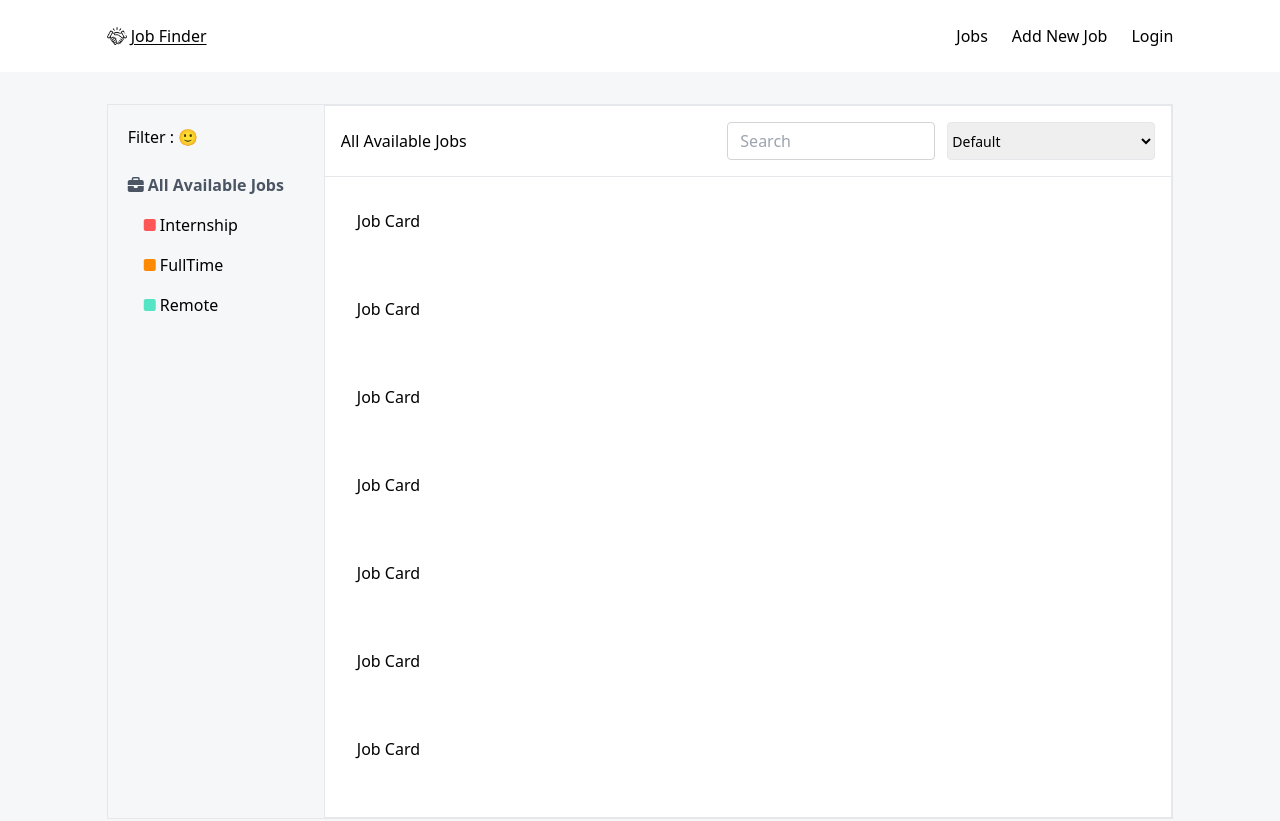
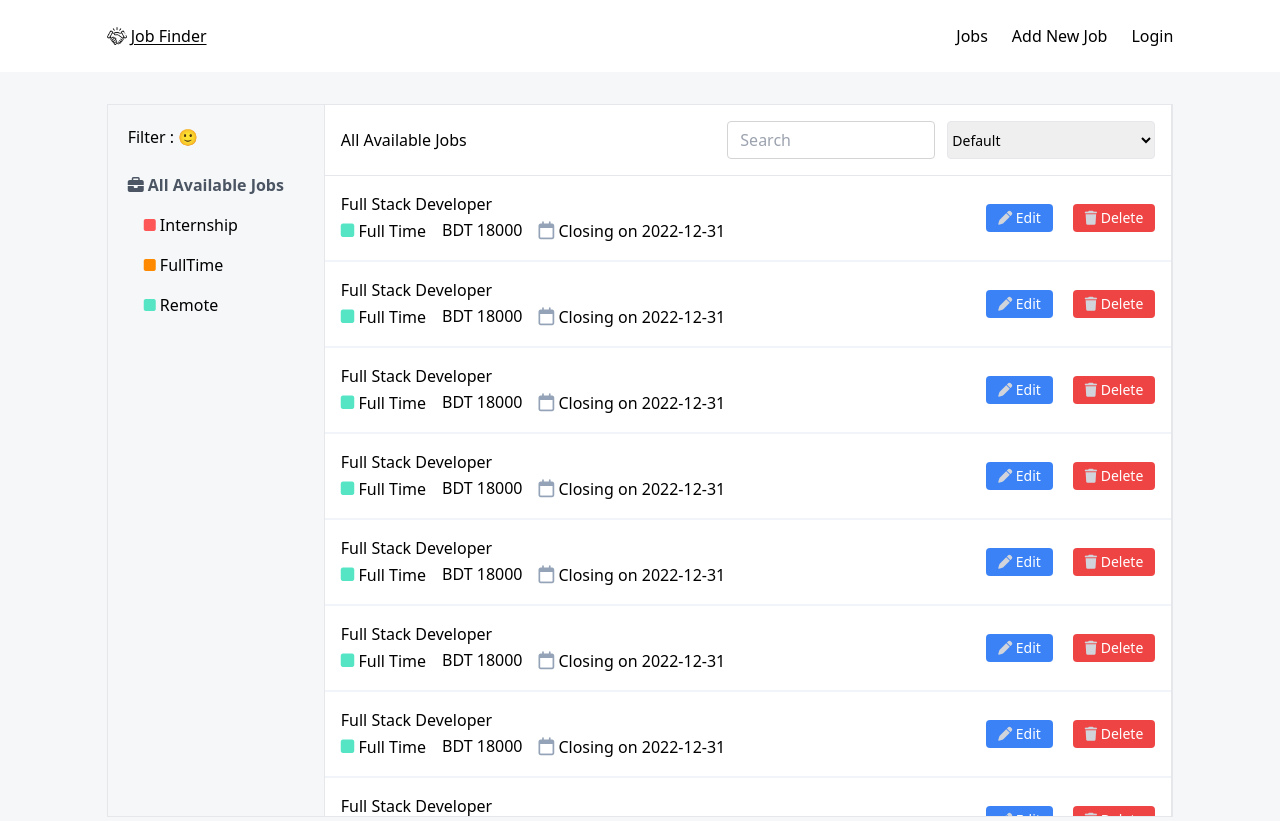
Before and after one commit to Imran-2022/jobFinderF, a React (Vite) app: page /jobs in a window 1280 px wide. Shown: the top 821 px of the page. Built offline with nearby package versions, Linux system fonts and the light colour scheme.

Commit message:
job page

```diff
--- a/src/App.jsx
+++ b/src/App.jsx
@@ -1,8 +1,9 @@
 import React from 'react'
 import { Routes, Route } from 'react-router-dom'
-import Navigation from './components/Navigation'
 import AddJob from './pages/AddJob'
+import EditJob from './pages/EditJob'
 import Home from './pages/Home'
+import JobDetails from './pages/JobDetails'
 import Login from './pages/Login'
 function App() {
   return (
@@ -10,6 +11,8 @@ function App() {
       <Routes>
         <Route path='/jobs' element={<Home />} />
         <Route path='/jobs/add' element={<AddJob />} />
+        <Route path='/jobs/edit/:editId' element={<EditJob />} />
+        <Route path='/jobs/details/:detailsId' element={<JobDetails />} />
         <Route path='/login' element={<Login />} />
       </Routes>
     </>
--- a/src/components/HomeMenu.jsx
+++ b/src/components/HomeMenu.jsx
@@ -5,11 +5,11 @@ const HomeMenu = () => {
         <div className='flex items-center justify-between border-b p-4'>
             <p>All Available Jobs</p>
             <div className='flex gap-3'>
-                <div class="xl:w-52">
-                    <div class="relative flex w-full flex-wrap items-stretch">
+                <div className="xl:w-52">
+                    <div className="relative flex w-full flex-wrap items-stretch">
                         <input
                             type="search"
-                            class="relative m-0 block w-[1%] min-w-0 flex-auto rounded border border-solid border-neutral-300 bg-transparent bg-clip-padding px-3 py-1.5 text-base font-normal text-neutral-700 outline-none transition duration-300 ease-in-out focus:border-primary-600 focus:text-neutral-700 focus:shadow-te-primary focus:outline-none "
+                            className="relative m-0 block w-[1%] min-w-0 flex-auto rounded border border-solid border-neutral-300 bg-transparent bg-clip-padding px-3 py-1.5 text-base font-normal text-neutral-700 outline-none transition duration-300 ease-in-out focus:border-primary-600 focus:text-neutral-700 focus:shadow-te-primary focus:outline-none "
                             placeholder="Search"
                             aria-label="Search"
                             aria-describedby="button-addon2" />
--- a/src/components/Job.jsx
+++ b/src/components/Job.jsx
@@ -3,15 +3,7 @@ import JobCard from './JobCard'
 
 function Job() {
   return (
-    <div>
-        <JobCard/>
-        <JobCard/>
-        <JobCard/>
-        <JobCard/>
-        <JobCard/>
-        <JobCard/>
-        <JobCard/>
-        <JobCard/>
+    <div className='divide-y-2 divide-slate-100'>
         <JobCard/>
         <JobCard/>
         <JobCard/>
--- a/src/components/JobCard.jsx
+++ b/src/components/JobCard.jsx
@@ -1,52 +1,34 @@
 import React from 'react';
+import { Link } from 'react-router-dom';
 
 const JobCard = () => {
     return (
-        <div className='p-8'>
-            <p>Job Card</p>
+        <div className='p-4 '>
+            <div className='flex justify-between items-center'>
+                <Link to={`/jobs/details/${1}`}>
+                    <div>
+                        <p>Full Stack Developer</p>
+                        <div className='flex gap-4 items-center'>
+                            {/* <i className={`fa-solid fa-stop  text-lg mr-1.5 !text-${type == 'Remote' ? '[#56E5C4]' : (type == 'Internship' ? '[#FF5757]' : '[#FF8A00]')}`}></i> */}
+                            <p><i className={`fa-solid fa-stop  text-lg !text-[#56E5C4]`}></i> Full Time</p>
+                            <p>BDT 18000</p>
+                            <p><i className="fa-regular fa-calendar text-slate-400 text-lg"></i> Closing on 2022-12-31</p>
+                        </div>
+                    </div>
+                </Link>
+                <div className="flex gap-5">
+                    <Link to={`/jobs/edit/${1}`}>
+                        <button type="button" className="bg-blue-500 hover:bg-blue-700 text-white text-sm py-1 px-3 rounded">
+                            <i className="fa-solid fa-pen text-gray-300"></i> Edit
+                        </button>
+                    </Link>
+                    <button type="button" className="bg-red-500 hover:bg-red-700 text-white text-sm py-1 px-3 rounded">
+                        <i className="fa-solid fa-trash text-gray-300"></i> Delete
+                    </button>
+                </div>
+            </div>
         </div>
     );
 };
 
 export default JobCard;
-
-/*
-<div className="lws-single-job">
-            <div className="flex-1 min-w-0">
-                <h2 className="lws-title">{title}</h2>
-                <div className="job-footers">
-                    <div className="lws-type">
-
-                        <i className={`fa-solid fa-stop  text-lg mr-1.5 !text-${type == 'Remote' ? '[#56E5C4]' : (type == 'Internship' ? '[#FF5757]' : '[#FF8A00]')}`}></i>
-                        {type}
-                    </div>
-                    <div className="lws-salary">
-                        <i className="fa-solid fa-bangladeshi-taka-sign text-slate-400 text-lg mr-1.5"></i>
-                        BDT {salary}
-                    </div>
-                    <div className="lws-deadline">
-                        <i className="fa-regular fa-calendar text-slate-400 text-lg mr-1.5"></i>
-                        Closing on {deadline}
-                    </div>
-                </div>
-            </div>
-            <div className="mt-5 flex lg:mt-0 lg:ml-4">
-                <span className="hidden sm:block">
-                    <Link to={`/edit/${id}`}>
-                        <button onClick={handleEdit} type="button" className="lws-edit btn btn-primary">
-                            <i className="fa-solid fa-pen text-gray-300 -ml-1 mr-2"></i>
-                            Edit
-                        </button>
-                    </Link>
-                </span>
-
-                <span className="sm:ml-3">
-                    <button onClick={handleDelete} type="button" className="lws-delete btn btn-danger ">
-                        <i className="fa-solid fa-trash text-gray-300 -ml-1 mr-2"></i>
-                        Delete
-                    </button>
-                </span>
-            </div>
-        </div>
-
-        */
--- a/src/index.css
+++ b/src/index.css
@@ -1,3 +1,14 @@
 @tailwind base;
 @tailwind components;
 @tailwind utilities;
+
+/* For Webkit-based browsers (Chrome, Safari and Opera) */
+.scrollbar-hide::-webkit-scrollbar {
+    display: none;
+}
+
+/* For IE, Edge and Firefox */
+.scrollbar-hide {
+    -ms-overflow-style: none;  /* IE and Edge */
+    scrollbar-width: none;  /* Firefox */
+}
--- /dev/null
+++ b/src/pages/EditJob.jsx
@@ -0,0 +1,12 @@
+import React from 'react';
+import Layout from '../Layout';
+
+const EditJob = () => {
+    return (
+        <Layout title="Edit Job">
+            <p> EditJob Jobs !</p>
+        </Layout>
+    );
+};
+
+export default EditJob;
--- a/src/pages/Home.jsx
+++ b/src/pages/Home.jsx
@@ -10,9 +10,9 @@ const Home = () => {
             <div className='w-10/12 m-auto min-h-[84vh] border'>
                 <div className='grid grid-cols-5 gap-4'>
                     <SideBar />
-                    <div className='col-span-4 border bg-white min-h-[84vh]'>
+                    <div className='col-span-4 border-x bg-white min-h-[84vh]'>
                         <HomeMenu />
-                        <div className='max-h-[80vh] overflow-y-auto'>
+                        <div className='max-h-[80vh] overflow-y-auto scrollbar-hide'>
                             <Job />
                         </div>
                     </div>
--- /dev/null
+++ b/src/pages/JobDetails.jsx
@@ -0,0 +1,14 @@
+import React from 'react'
+import Layout from '../Layout'
+
+function JobDetails() {
+  return (
+    <Layout title='Job Details'>
+      <div>
+        <p>JobDetails</p>
+      </div>
+    </Layout>
+  )
+}
+
+export default JobDetails
```
Also changed, not shown: src/components/Footer.jsx (+20 -20 lines).
